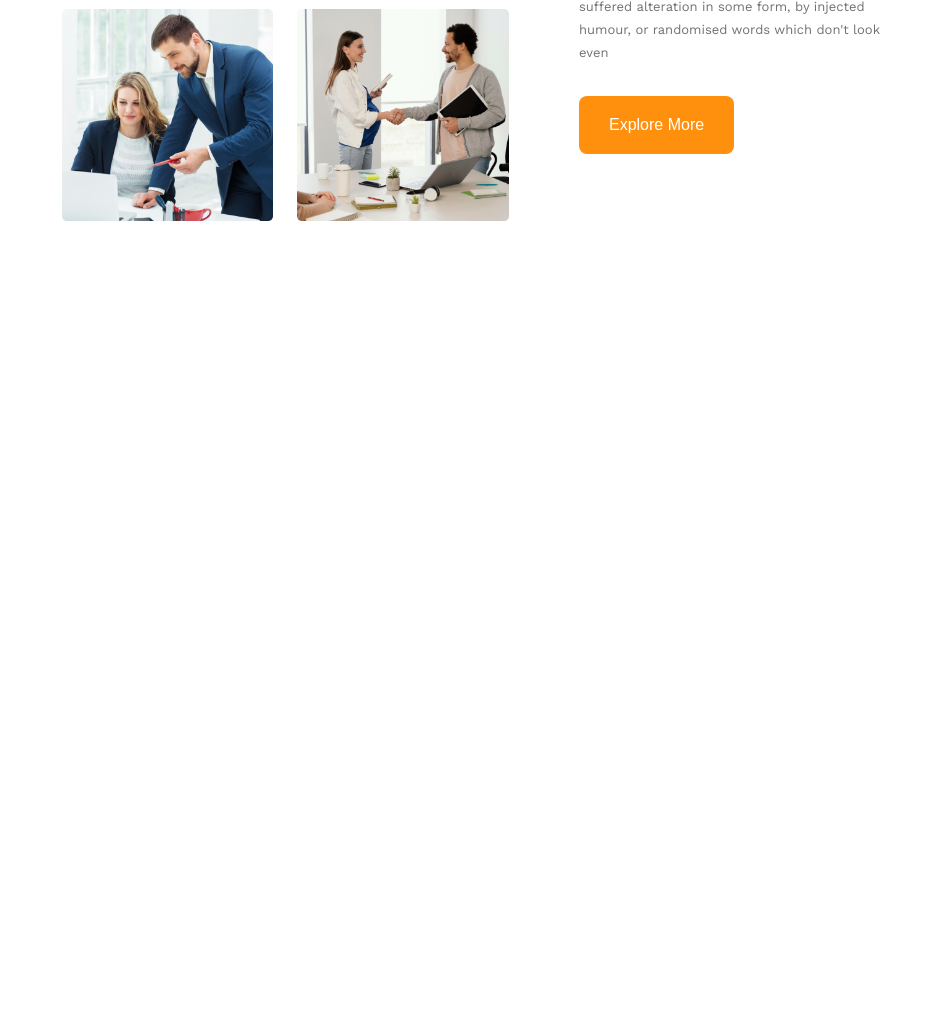
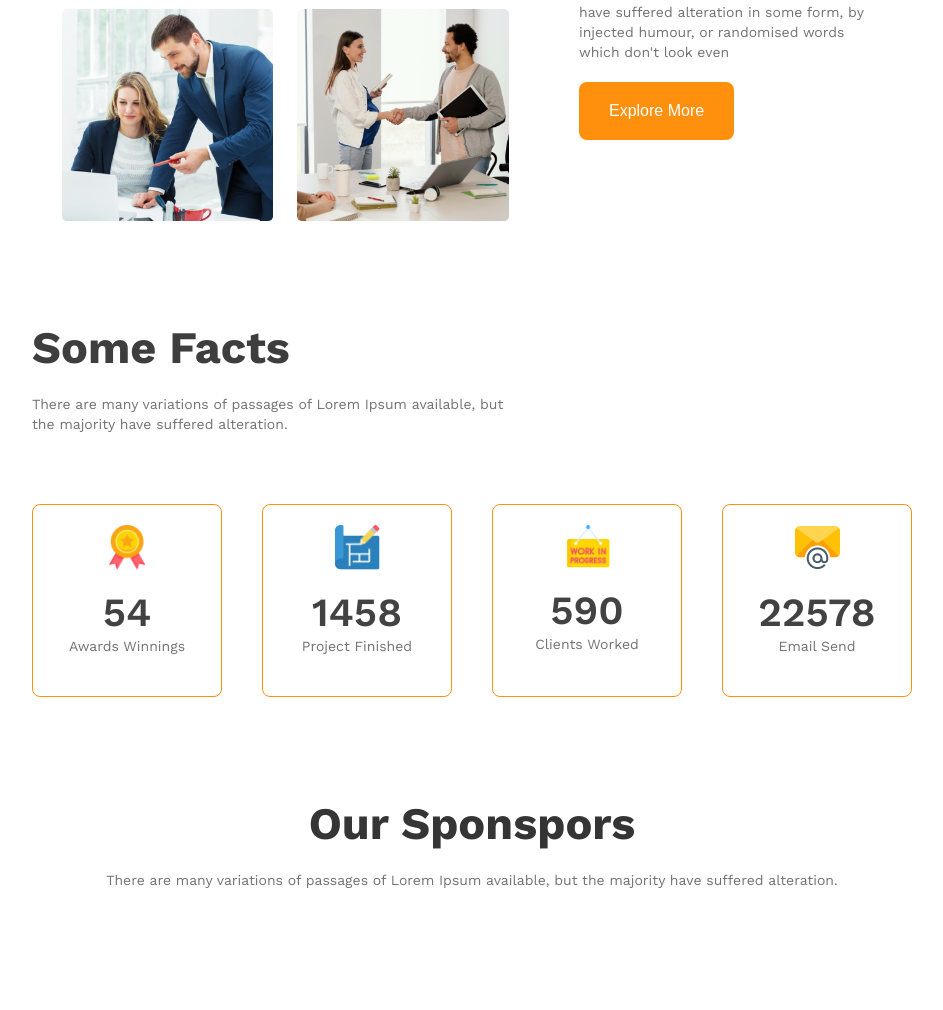
Before and after one commit to wpafsana/porfoilio-project-4-responsive-, a plain HTML site: page index.html in a window 1280 px wide. Shown: the part 1293-2303 px from the top of the page, without its empty margins (168-1111 px from the left). Before the commit the page ends 1614 px from the top, so only its background shows below. Drawn offline with nearby package versions, Linux system fonts and the light colour scheme.

Commit message:
added fact container

```diff
--- a/css/style.css
+++ b/css/style.css
@@ -23,10 +23,15 @@ body{
    }
    main{
     max-width:1520px;
-    margin: 0  200px;
-
-
+    padding: 0 200px;
    }
+.para-text{
+color: #727272;
+font-size: 14px;
+font-weight: 400;
+line-height: 20px;
+padding-bottom: 20px;
+}
 /* header style */
 header{
     background: rgba(255, 144, 14, 0.10);
@@ -68,18 +73,12 @@ nav li a{
    text-align: center;
 }
 .banner-title h1{
-    color: #454444;
+ color: #454444;
 font-size: 50px;
 font-weight: 700;
 padding-bottom: 20px;
 }
-.banner-title p{
-    color: #727272;
-font-size: 14px;
-font-weight: 400;
-line-height: 20px;
-padding-bottom: 20px;
-}
+
 .banner img{
    width: 100%;
    margin-top:50px ;
@@ -116,17 +115,50 @@ padding-bottom: 20px;
  #feature{
     color:#FF900E;
 }
-.right-content p{
-    color: #727272;
-    font-size: 13px;
-    font-weight: 400;
-    line-height: 23px;
-    padding-bottom: 32px;
+ /* fact style  */
+ .fact-title h3{
+    color: #3f3e3e;
+font-size: 45px;
+font-weight: 700;
+padding-bottom: 20px;
+ }
+.fact-card-content{
+    display: flex;
+    justify-content:space-between;
+    padding-top: 50px;
+
+}
+.card{
+    text-align: center;
+    padding-top: 20px;
+    border-radius: 8px;
+ border: 1px solid #FF900E;
+width: 190px;
+padding: 20px;
 }
 
-
-
-
+.card img{
+  width: 45px;
+}
+.card h1{
+    color: #424242;
+font-size: 40px;
+font-weight: 600;
+padding-top: 15px;
+}
+/* sponspors start */
+.sponspors{
+    padding: 100px 0;
+}
+.sponspors-title{
+    text-align: center;
+}
+.sponspors-title h1{
+    color:#363535;
+    font-size: 45px;
+    font-weight: 700;
+    padding-bottom: 20px;
+}
 
 
 
@@ -137,26 +169,29 @@ padding-bottom: 20px;
 /* small device */
 @media screen and (max-width:576px) {
     header,
-    .team-container
+    main,
+    .team-container,
+    .fact-card-content
    {
        padding:20px;
+
     }
     .right-content{
-        padding-left: 20px;
-        padding-right: 20px;
+       align-self: center;
     }
-    main{
-        margin: 20px;
-    }
+
     nav,
     .team-container,
-    .left-img-container
+    .left-img-container,
+    .fact-card-content
     {
       flex-direction: column;
     }
+    .fact-card-content{
+        gap:20px;
+    }
     .left-img-container{
         grid-template-columns: 1fr;
-
     }
 }
 /* tablet and media device */
@@ -169,8 +204,15 @@ padding-bottom: 20px;
      {
        flex-direction: column;
      }
-     main{
-        margin: 20px;
+     .fact-card-content{
+        gap:50px;
+    }
+    main,
+    .team-container,
+    .fact-card-content
+   {
+       padding:20px;
+
     }
 
 }
--- a/index.html
+++ b/index.html
@@ -25,7 +25,7 @@
            <div class="banner">
               <div class="banner-title">
                 <h1>Brand New Group of Architects </h1>
-                <p>There are many variations of passages of Lorem Ipsum available, but the majority have suffered alteration in some form, by injected humour, or randomised words which don't look even</p>
+                <p class="para-text">There are many variations of passages of Lorem Ipsum available, but the majority have suffered alteration in some form, by injected humour, or randomised words which don't look even</p>
                 <button class="btn-primary">Explore More</button>
               </div>
               <img src="images/banner.png" alt="banner img">
@@ -33,7 +33,7 @@
      </header>
      <!-- header end -->
      <main>
-      <!-- feature start -->
+      <!-- team start -->
        <section class="team-container">
           <div class="left-img-container">
             <img src="images/team1.png" alt="team image">
@@ -44,11 +44,49 @@
           </div>
           <div class="right-content">
             <h3><span id="Quic">Quick list </span>of Our <span id="feature">Features</span></h3>
-            <p>There are many variations of passages of Lorem Ipsum available, but the majority have suffered alteration in some form, by injected humour, or randomised words which don't look even</p>
+            <p class="para-text">There are many variations of passages of Lorem Ipsum available, but the majority have suffered alteration in some form, by injected humour, or randomised words which don't look even</p>
             <button class="btn-primary">Explore More</button>
           </div>
        </section>
-       <!-- feature end -->
+       <!-- team end -->
+       <!-- fact section start -->
+       <section class="fact-container">
+            <div class="fact-title">
+                <h3>Some Facts</h3>
+                <p class="para-text">There are many variations of passages of Lorem Ipsum available, but <br>the majority have suffered alteration.</p>
+            </div>
+            <div class="fact-card-content">
+                <div class="card">
+                    <img src="images/icons/ribon.png" alt="">
+                    <h1>54</h1>
+                    <p class="para-text">Awards Winnings</p>
+                </div>
+                <div class="card">
+                    <img src="images/icons/projects.png" alt="">
+                    <h1>1458</h1>
+                    <p class="para-text">Project Finished</p>
+                </div>
+                <div class="card">
+                    <img src="images/icons/customers.png" alt="">
+                    <h1>590</h1>
+                    <p class="para-text">Clients Worked</p>
+                </div>
+                <div class="card">
+                    <img src="images/icons/email.png" alt="">
+                    <h1>22578</h1>
+                    <p class="para-text">Email Send</p>
+                </div>
+            </div>
+       </section>
+       <!-- sponspors section -->
+       <section class="sponspors">
+        <div class="sponspors-title">
+            <h1>Our Sponspors</h1>
+            <p class="para-text">There are many variations of passages of Lorem Ipsum available, but the majority have suffered alteration.</p>
+        </div>
+
+       </section>
+
      </main>
      <footer>
 
```
